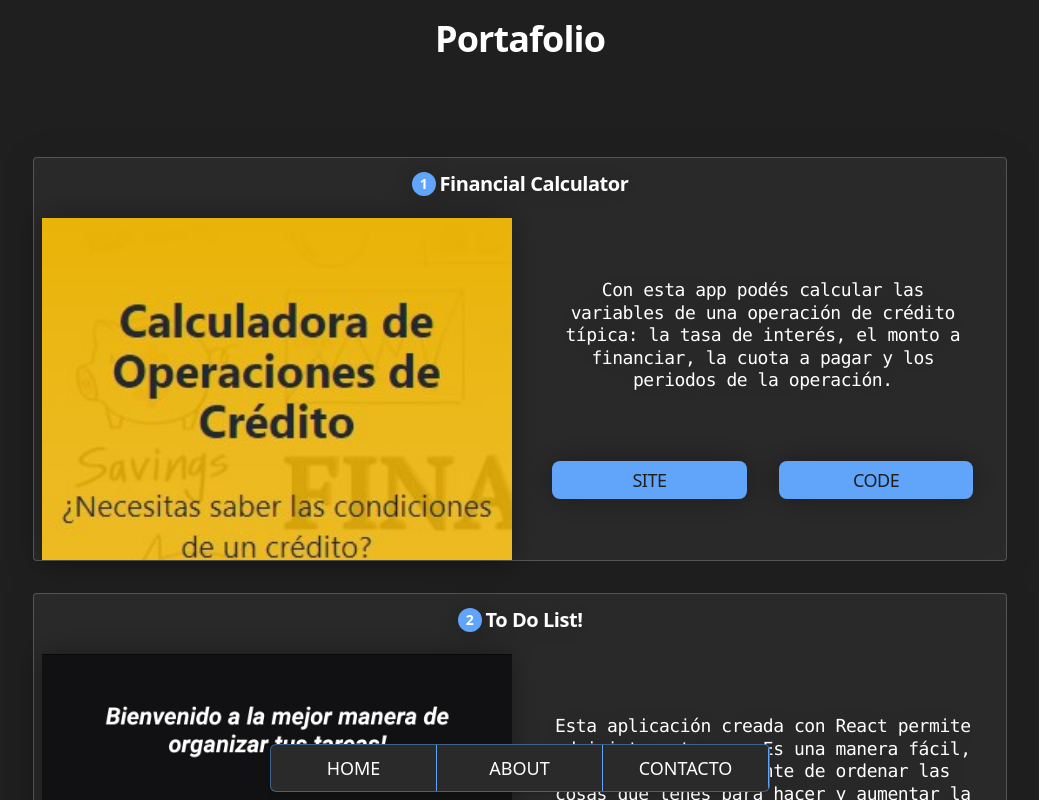
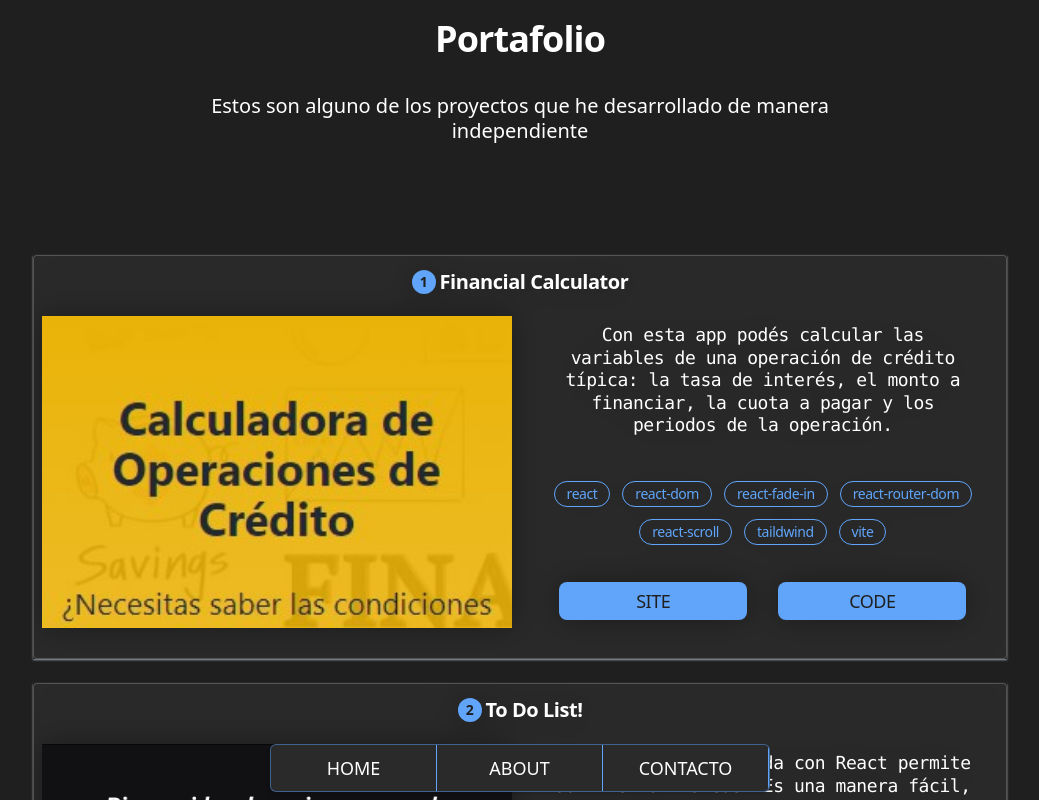
Before and after one commit to fedeferrelli/portfolio2, a React (Vite) app: page /portafolio in a window 1280 px wide. Shown: the top 800 px of the page, without its empty margins (120-1159 px from the left). Built offline with nearby package versions, Linux system fonts and the light colour scheme.

Commit message:
Restyle Projects screen

```diff
--- a/src/Components/Portfolio/PortafolioMain.jsx
+++ b/src/Components/Portfolio/PortafolioMain.jsx
@@ -22,9 +22,13 @@ const [index, setIndex] = useState(1)
       <Fade duration="1000" triggerOnce className="w-full pb-16">
         <main className="flex flex-col min-h-screen  w-full">
           <section className="bg-alternative p-4 flex  flex-col w-full">
-            <h1 className="w-full  text-secondary text-4xl sm:leading-tight leading-[5rem] tracking-tight font-bold  font-sans text-center">
+            <h1 className="w-full   text-secondary text-4xl sm:leading-tight leading-[5rem] tracking-tight font-bold  font-sans text-center">
               Portafolio
             </h1>
+
+            <p className="w-full my-8  m-auto max-w-prose text-secondary text-xl sm:leading-tight    font-sans text-center">
+              Estos son alguno de los proyectos que he desarrollado de manera independiente
+            </p>
 
             <div className="flex sm:mt-20  flex-col sm:flex-row justify-center items-center w-full sm:gap-20 gap-8 ">
 
--- a/src/Components/Portfolio/ShowProject.jsx
+++ b/src/Components/Portfolio/ShowProject.jsx
@@ -16,19 +16,19 @@ function ShowProject({ project, index, language='esp' }) {
   const reindex = index + 1;
 console.log(name)
   return (
-    <div className="m-auto sm:w-10/12 lg:1/3  ">
+    <div className="m-auto sm:w-10/12 w-full mb-6 rounded-xs overflow-hidden  shadow-sm shadow-gray-400">
       <Fade
 
-       /* direction='up'*/
+
        duration="1250"
         triggerOnce
-        className="flex flex-col justify-center m-auto py-6 sm:py-4 "
+        className="flex flex-col justify-center m-auto "
       >
 
         <Fade>
-        <div className="w-11/12 sm:w-full bg-secondary/5  m-auto rounded border border-secondary/20 drop-shadow-[0_0px_15px_rgba(0,0,0,0.5)] h-auto">
+        <div className=" sm:w-full bg-secondary/5  m-auto rounded border border-secondary/20 drop-shadow-[0_0px_15px_rgba(0,0,0,0.5)] h-full">
           <h1 className="text-center text-2xl sm:text-xl font-bold my-3 flex flex-row justify-center items-center text-secondary">
-            <span className="w-6 h-6 mr-1 rounded-full text-secondary  bg-terciary  text-sm  text-center items-center flex flex-row justify-center">
+            <span className="w-6 h-6 mr-1 rounded-full text-primary  bg-terciary  text-sm  text-center items-center flex flex-row justify-center">
               {reindex}
             </span>
             {name}
@@ -37,7 +37,7 @@ console.log(name)
           <section className="flex flex-col sm:flex-row ">
 
           <div className="relative w-full h-[420px] sm:max-h-[350px] overflow-hidden">
-            <div className="absolute w-full h-full bg-secondary/90 text-primary duration-700 opacity-0 hover:opacity-95 flex flex-col justify-evenly items-center ">
+           {/*  <div className="absolute w-full h-full bg-secondary/90 text-primary duration-700 opacity-0 hover:opacity-95 flex flex-col justify-evenly items-center ">
               <p className=" px-4 py-2 font-mono sm:px-8 text-center">
                 {language === "esp" ? description_esp : description_eng}
               </p>
@@ -56,32 +56,48 @@ console.log(name)
                   </div>
                 ))}
               </div>
-            </div>
+            </div> */}
 
-            <div className="w-full p-2  border-transparent">
+            <div className="w-full p-2 sm:max-h-[320px] rounded-lg overflow-hidden">
               <img
                 src={image}
                 alt={image}
-                className="w-full "
+                className="w-full -z-20"
               />
             </div>
           </div>
 
-          <div className="w-full flex flex-col justify-evenly items-center py-0 ">
+          <div className="w-full flex flex-col justify-between items-center py-2 sm:max-h-[320px]">
 
 
  <p className=" px-4 py-2 font-mono sm:px-8 text-center hidden sm:flex">
                 {language === "esp" ? description_esp : description_eng}
               </p>
 
-              <div className="w-full flex flex-row justify-evenly items-center">
+
+              <div className="hidden sm:flex flex-wrap justify-center  h-auto item-center w-full">
+                {stack.map((item) => (
+                  <div
+                    key={Math.random()
+                      .toString(36)
+                      .replace(/[^a-z]+/g, "")
+                      .substr(0, 5)}
+                    className="py-0.5 px-3 text-sm rounded-full border border-terciary m-1.5 text-terciary "
+                  >
+                    {item}
+                  </div>
+                ))}
+              </div>
+
+
+              <div className="w-full px-2 flex flex-col gap-2 sm:gap-0 sm:flex-row justify-evenly items-center">
 
             <a
               href={link ? link : apk}
               rel="noreferrer"
               target="_blank"
-              className="bg-terciary  px-6 py-0 sm:py-2 rounded-lg text-primary font-sans
-         sm:hover:terciary/50  ease-in-out duration-300 w-2/5"
+              className="bg-terciary px-6 py-0 sm:py-2 rounded-lg text-primary font-sans
+         sm:hover:terciary/50  ease-in-out duration-300 w-full sm:w-2/5 "
             >
               {" "}
               <button className="uppercase text-center w-full">
@@ -93,8 +109,8 @@ console.log(name)
               href={code}
               rel="noreferrer"
               target="_blank"
-              className="bg-terciary  px-6 py-3 sm:py-2 rounded-lg text-primary font-sans
-         sm:hover:terciary/50  ease-in-out duration-300 w-2/5"
+              className="bg-terciary  px-6 py-0 sm:py-2 rounded-lg text-primary font-sans
+         sm:hover:terciary/50  ease-in-out duration-300 w-full sm:w-2/5"
             >
               {" "}
               <button className="uppercase text-center w-full">Code</button>
--- a/src/utils/projects.jsx
+++ b/src/utils/projects.jsx
@@ -7,6 +7,8 @@ import weatherApp from '../assets/img/images_projects/weatherApp.jpg'
 import miJardin from '../assets/img/images_projects/miJardin.jpg'
 import portfolio from '../assets/img/images_projects/portfolio.jpg'
 
+
+import react from '../Components/About/stack/react.svg'
 
 
 
@@ -21,7 +23,7 @@ const projects = [
     code: "https://github.com/fedeferrelli/clac",
     image: calculator,
     stack: [
-      "React",
+      'react',
       "react-dom",
       "react-fade-in",
       "react-router-dom",
```
